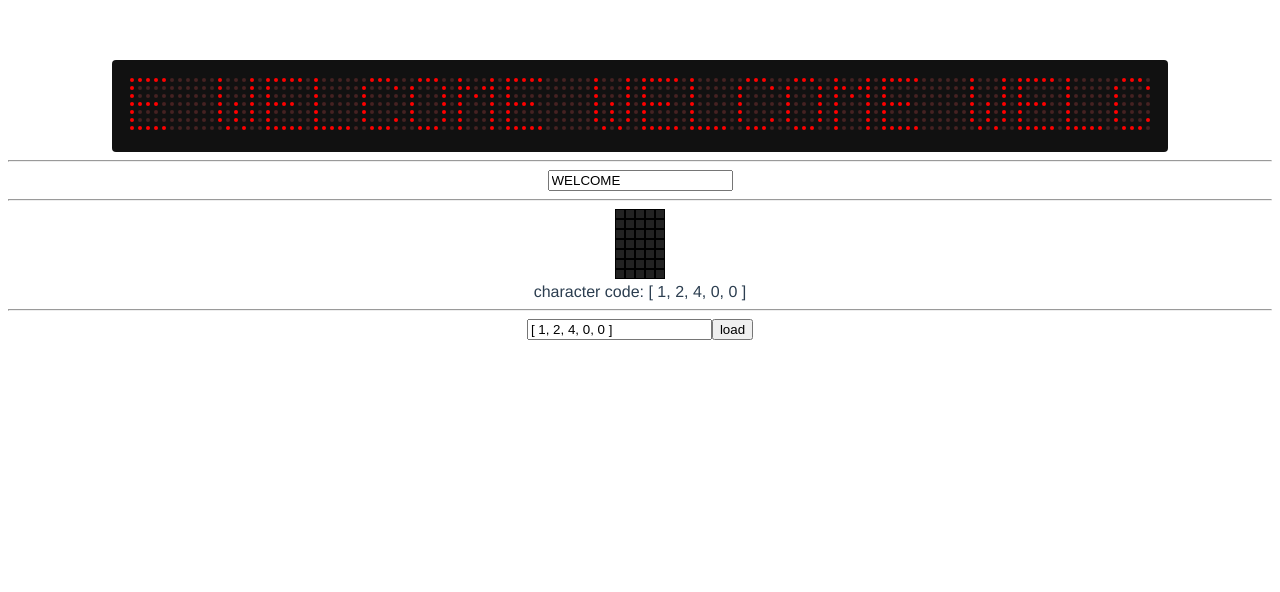
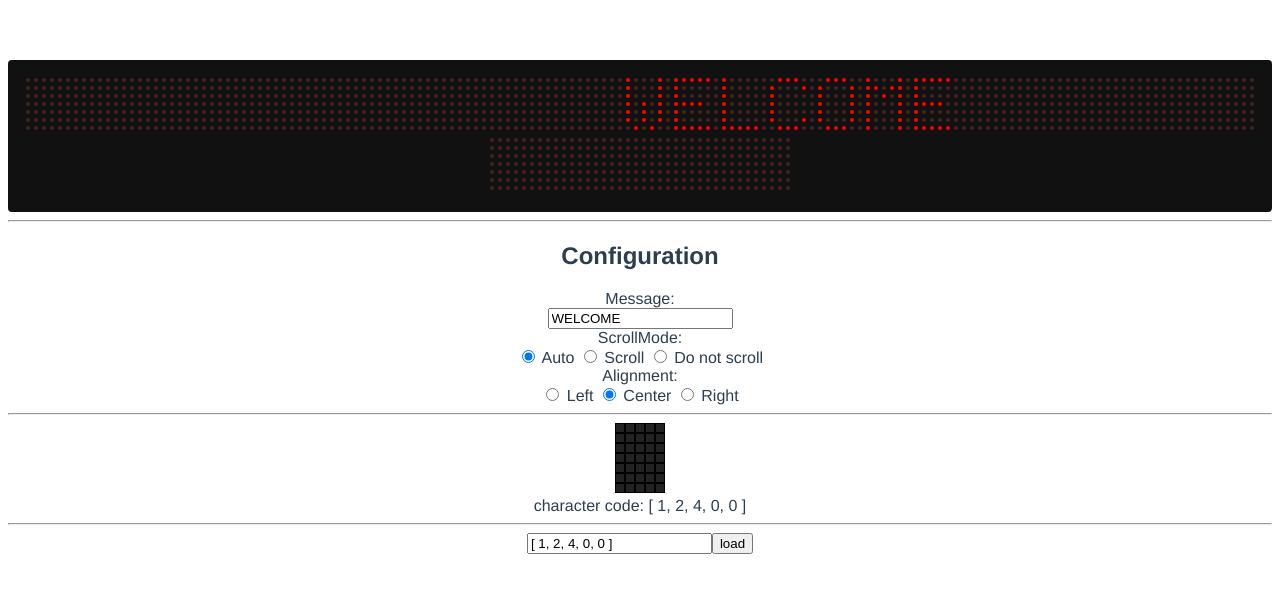
Before and after one commit to geertw/ledsee, a Vue app: page / in a window 1280 px wide. Shown: the top 592 px of the page. Built offline with nearby package versions, Linux system fonts and the light colour scheme.

Commit message:
Scroll modes and alignment added

```diff
--- a/src/App.vue
+++ b/src/App.vue
@@ -1,10 +1,52 @@
 <template>
   <div id="app">
-    <LedSign :message="message" :width="128" :height="7" />
+    <LedSign :message="message" :width="192" :height="7" :scrollMode="scrollMode" :align="alignment" />
 
     <hr>
 
-    <input type="text" v-model="message">
+    <div>
+      <h2>Configuration</h2>
+
+      Message:<br>
+      <input type="text" v-model="message">
+
+      <br>
+
+      ScrollMode:<br>
+      <label>
+        <input type="radio" value="auto" v-model="scrollMode">
+        Auto
+      </label>
+
+      <label>
+        <input type="radio" value="scroll" v-model="scrollMode">
+        Scroll
+      </label>
+
+      <label>
+        <input type="radio" value="none" v-model="scrollMode">
+        Do not scroll
+      </label>
+
+      <br>
+
+      Alignment:<br>
+
+      <label>
+        <input type="radio" value="left" v-model="alignment">
+        Left
+      </label>
+
+      <label>
+        <input type="radio" value="center" v-model="alignment">
+        Center
+      </label>
+
+      <label>
+        <input type="radio" value="right" v-model="alignment">
+        Right
+      </label>
+    </div>
 
     <hr>
 
@@ -26,7 +68,9 @@ export default {
   },
   data() {
     return {
-      message: 'WELCOME'
+      message: 'WELCOME',
+      scrollMode: 'auto',
+      alignment: 'center'
     }
   }
 }
--- a/src/components/LedSign.vue
+++ b/src/components/LedSign.vue
@@ -7,24 +7,32 @@
 </template>
 
 <script>
-import LedCol from './LedCol.vue'
-import font from '../fonts/5x7';
+import LedCol from "./LedCol.vue";
+import font from "../fonts/5x7";
 
 export default {
-  name: 'LedSign',
+  name: "LedSign",
   components: {
     LedCol
   },
   data() {
     return {
       offsetX: 0,
-      moveX: 1
-    }
+      moveX: 1,
+    };
   },
   props: {
     message: String,
     width: Number,
-    height: Number
+    height: Number,
+    scrollMode: {
+      type: String,
+      default: "auto"
+    },
+    align: {
+      type: String,
+      default: "center"
+    }
   },
   created() {
     setInterval(() => {
@@ -59,9 +67,8 @@ export default {
               colPixels[row] = pixelVal;
             }
 
-              pixels.push(colPixels)
+            pixels.push(colPixels);
           }
-
         } else {
           // Unrecognized character
           pixels.push([1, 1, 1, 1, 1, 1, 1]);
@@ -74,38 +81,99 @@ export default {
         pixels.push([0, 0, 0, 0, 0, 0, 0]);
       }
 
-      // Always end with 5 pixels spacing:
-      for (let i = 0; i < 5; i++) {
-        pixels.push([0, 0, 0, 0, 0, 0, 0]);
-      }
-
       return pixels;
     },
     pixelArray() {
+      let scrolling = false;
       let pixels = [];
 
       if (this.pixelImage.length == 0) {
-        for (let i = 0; i <= this.width; i++) {
-          pixels.push([0,0,0,0,0,0,0,0]);
+        for (let i = 0; i < this.width; i++) {
+          let pixelCol = [];
+          for (let y = 0; y < this.height; y++) {
+            pixelCol.push(0);
+          }
+          pixels.push(pixelCol);
         }
 
         return pixels;
       }
 
+      scrolling =
+        this.scrollMode == "scroll" ||
+        (this.scrollMode == "auto" && this.shouldScroll);
+
+      if (scrolling) {
         pixels = pixels.concat(this.pixelImage.slice(this.offsetX));
+
+        // Always end with spacing:
+        for (let i = 0; i < 5; i++) {
+          let pixelCol = [];
+          for (let y = 0; y < this.height; y++) {
+            pixelCol.push(0);
+          }
+          pixels.push(pixelCol);
+        }
 
         while (pixels.length < this.width) {
           pixels = pixels.concat(this.pixelImage);
+
+          // Always end with spacing:
+          for (let i = 0; i < 5; i++) {
+            let pixelCol = [];
+            for (let y = 0; y < this.height; y++) {
+              pixelCol.push(0);
+            }
+            pixels.push(pixelCol);
+          }
+        }
+      } else {
+        let pixelsLeft = 0;
+        let pixelsRight = 0;
+
+        if (this.align == "left") {
+          // Left:
+          pixelsLeft = 0;
+          pixelsRight = this.width - this.pixelImage.length - pixelsLeft;
+        } else if (this.align == "right") {
+          // Right:
+          pixelsRight = 0;
+          pixelsLeft = this.width - this.pixelImage.length - pixelsRight;
+        } else {
+          // Center:
+          pixelsLeft = Math.round((this.width - this.pixelImage.length) / 2);
+          pixelsRight = this.width - this.pixelImage.length - pixelsLeft;
+        }
+
+        for (let i = 0; i < pixelsLeft; i++) {
+          let pixelCol = [];
+          for (let y = 0; y < this.height; y++) {
+            pixelCol.push(0);
+          }
+          pixels.push(pixelCol);
+        }
+
+        pixels = pixels.concat(this.pixelImage);
+
+        for (let i = 0; i < pixelsRight; i++) {
+          let pixelCol = [];
+          for (let y = 0; y < this.height; y++) {
+            pixelCol.push(0);
+          }
+          pixels.push(pixelCol);
+        }
       }
 
       return pixels;
+    },
+    shouldScroll() {
+      return this.width < this.pixelImage.length;
     }
   }
-}
+};
 </script>
 
 <style scoped>
-
 .col {
   display: inline-block;
   line-height: 0;
```
Lines whose indentation alone changed are shown as unchanged.
